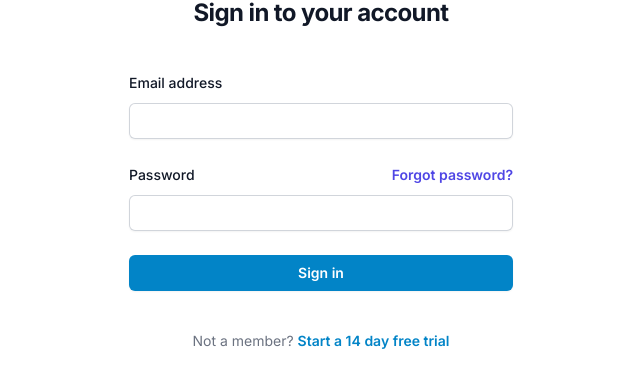
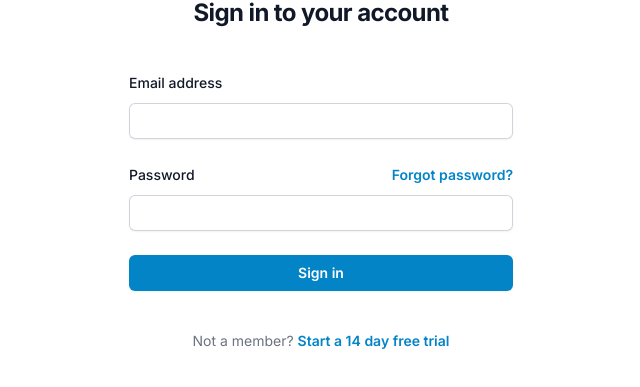
Before and after one commit to ben-denzer/nextTemplateWithAuth, a Next.js app: page /auth/login in a window 1280 px wide. Shown: the part 133-520 px from the top of the page, without its empty margins (319-959 px from the left). Built offline with nearby package versions, Linux system fonts and the light colour scheme.

Commit message:
making shared components

```diff
--- a/src/app/auth/login/page.tsx
+++ b/src/app/auth/login/page.tsx
@@ -1,20 +1,18 @@
 import LinkWrapper from '@/components/Link';
 import SmallLogo from '@/components/SmallLogo';
+import AuthForm from '@/components/form/AuthForm';
+import AuthFormContainer from '@/components/form/AuthFormContainer';
+import AuthFormHeader from '@/components/form/AuthFormHeader';
 import { PageRoutes } from '@/models/routes';
 
 const Login: React.FC = () => {
   return (
     <>
       <div className="flex min-h-full flex-1 flex-col justify-center px-6 py-12 lg:px-8">
-        <div className="sm:mx-auto sm:w-full sm:max-w-sm">
-          <SmallLogo />
-          <h2 className="mt-10 text-center text-2xl font-bold leading-9 tracking-tight text-gray-900">
-            Sign in to your account
-          </h2>
-        </div>
+        <AuthFormHeader pageTitle="Sign in to your account" />
 
-        <div className="mt-10 sm:mx-auto sm:w-full sm:max-w-sm">
-          <form className="space-y-6" action="#" method="POST">
+        <AuthFormContainer>
+          <AuthForm>
             <div>
               <label htmlFor="email" className="block text-sm font-medium leading-6 text-gray-900">
                 Email address
@@ -37,9 +35,9 @@ const Login: React.FC = () => {
                   Password
                 </label>
                 <div className="text-sm">
-                  <a href="#" className="font-semibold text-indigo-600 hover:text-indigo-500">
+                  <LinkWrapper href={PageRoutes.FORGOT_PASSWORD} customClasses="font-semibold">
                     Forgot password?
-                  </a>
+                  </LinkWrapper>
                 </div>
               </div>
               <div className="mt-2">
@@ -62,15 +60,14 @@ const Login: React.FC = () => {
                 Sign in
               </button>
             </div>
-          </form>
-
+          </AuthForm>
           <p className="mt-10 text-center text-sm text-gray-500">
             Not a member?{' '}
             <LinkWrapper customClasses="font-semibold" href={PageRoutes.REGISTER}>
               Start a 14 day free trial
             </LinkWrapper>
           </p>
-        </div>
+        </AuthFormContainer>
       </div>
     </>
   );
--- /dev/null
+++ b/src/components/form/AuthForm.tsx
@@ -0,0 +1,14 @@
+import classNames from '@/utils/classNames';
+
+interface AuthFormProps {
+  children: React.ReactNode;
+  customClasses?: string;
+}
+
+const AuthForm: React.FC<AuthFormProps> = (props) => {
+  const { children, customClasses } = props;
+
+  return <form className={classNames('space-y-6', customClasses)}>{children}</form>;
+};
+
+export default AuthForm;
--- /dev/null
+++ b/src/components/form/AuthFormContainer.tsx
@@ -0,0 +1,13 @@
+import classNames from '@/utils/classNames';
+
+interface AuthFormContainerProps {
+  children: React.ReactNode;
+  customClasses?: string;
+}
+
+const AuthFormContainer: React.FC<AuthFormContainerProps> = (props) => {
+  const { children, customClasses } = props;
+  return <div className={classNames('mt-10 sm:mx-auto sm:w-full sm:max-w-sm', customClasses)}>{children}</div>;
+};
+
+export default AuthFormContainer;
--- /dev/null
+++ b/src/components/form/AuthFormHeader.tsx
@@ -0,0 +1,28 @@
+import classNames from '@/utils/classNames';
+import SmallLogo from '../SmallLogo';
+
+interface AuthFormHeaderProps {
+  pageTitle: React.ReactNode;
+  wrapperCustomClass?: string;
+  textCustomClass?: string;
+}
+
+const AuthFormHeader: React.FC<AuthFormHeaderProps> = (props) => {
+  const { pageTitle, wrapperCustomClass, textCustomClass } = props;
+
+  return (
+    <div className={classNames('sm:mx-auto sm:w-full sm:max-w-sm', wrapperCustomClass)}>
+      <SmallLogo />
+      <h2
+        className={classNames(
+          'mt-10 text-center text-2xl font-bold leading-9 tracking-tight text-gray-900',
+          textCustomClass
+        )}
+      >
+        {pageTitle}
+      </h2>
+    </div>
+  );
+};
+
+export default AuthFormHeader;
```
